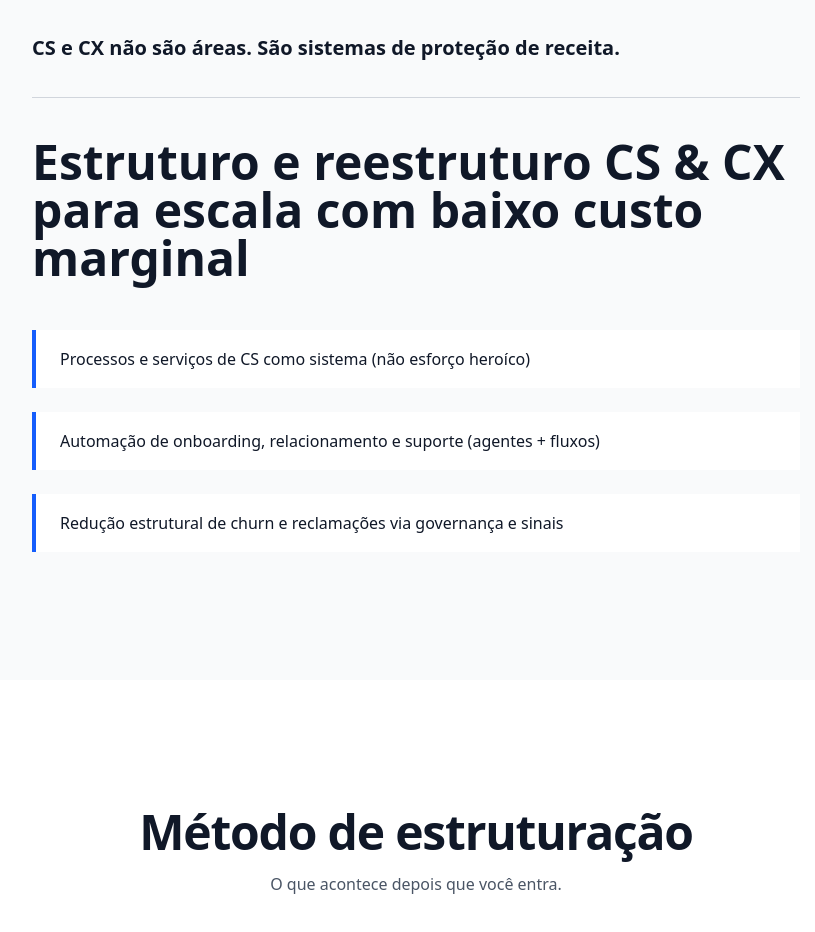
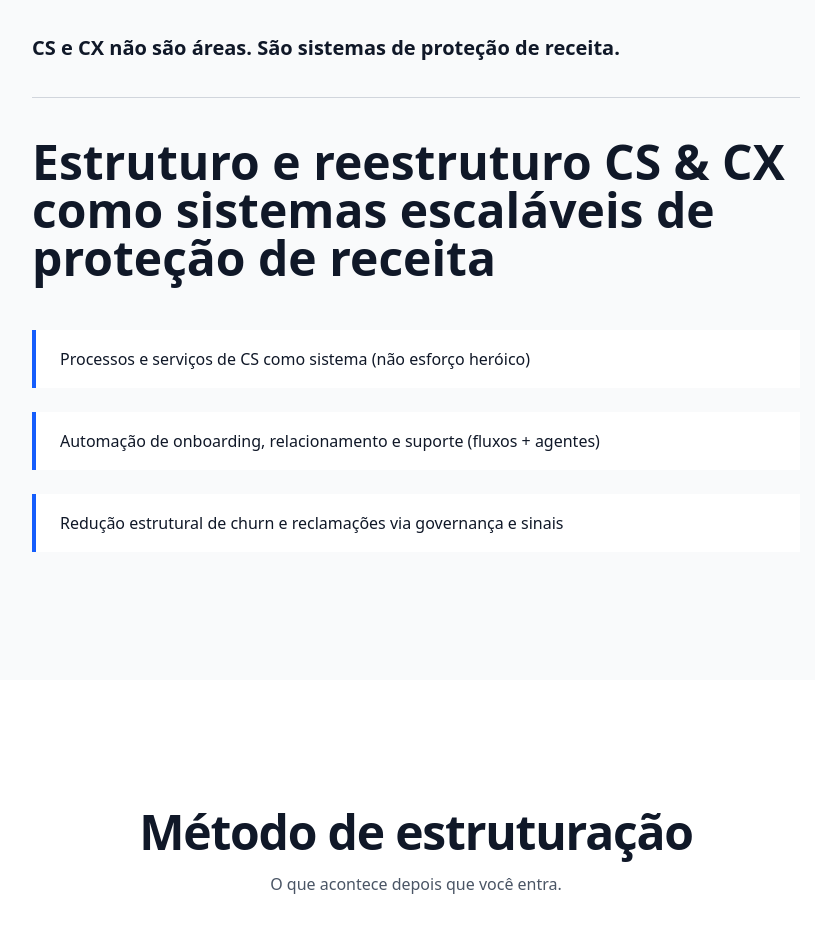
Before and after one commit to jadsoncr/landing, a Next.js app: page / in a window 1280 px wide. Shown: the part 4980-5912 px from the top of the page, without its empty margins (224-1039 px from the left). Built offline with nearby package versions, Linux system fonts and the light colour scheme.

Commit message:
copy: atualiza texto da seção CS & CX conforme especificação

```diff
--- a/src/components/marketing/cs-cx.tsx
+++ b/src/components/marketing/cs-cx.tsx
@@ -11,19 +11,19 @@ export function CsCx() {
           </div>
 
           <h2 className="text-3xl font-bold text-gray-900 mb-12 sm:text-4xl lg:text-5xl">
-            Estruturo e reestruturo CS & CX para escala com baixo custo marginal
+            Estruturo e reestruturo CS & CX como sistemas escaláveis de proteção de receita
           </h2>
 
           <div className="space-y-6">
             <div className="border-l-4 border-blue-600 bg-white pl-6 pr-6 py-4">
               <p className="text-base text-gray-900 leading-relaxed">
-                Processos e serviços de CS como sistema (não esforço heroíco)
+                Processos e serviços de CS como sistema (não esforço heróico)
               </p>
             </div>
 
             <div className="border-l-4 border-blue-600 bg-white pl-6 pr-6 py-4">
               <p className="text-base text-gray-900 leading-relaxed">
-                Automação de onboarding, relacionamento e suporte (agentes + fluxos)
+                Automação de onboarding, relacionamento e suporte (fluxos + agentes)
               </p>
             </div>
 
```
